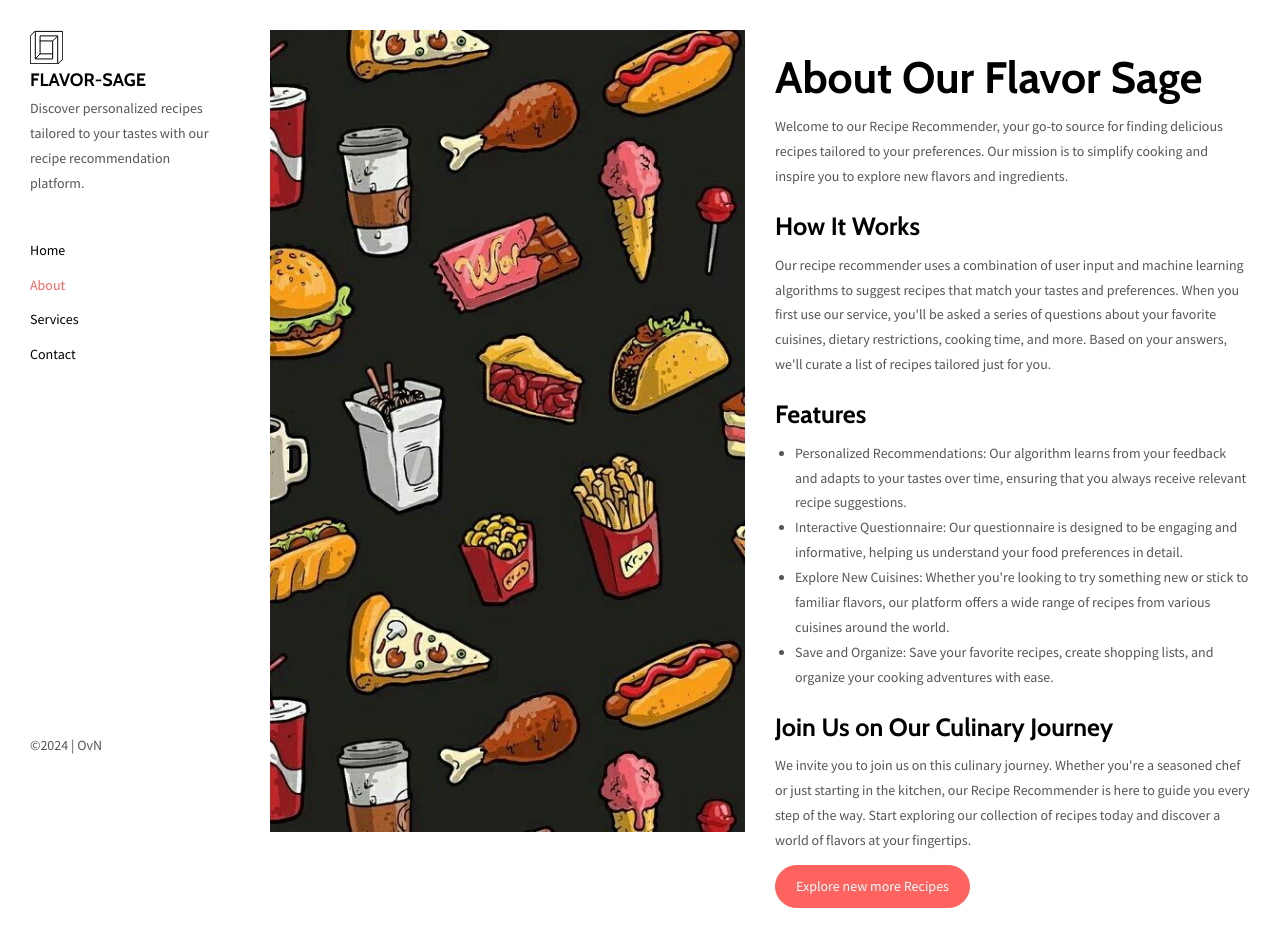
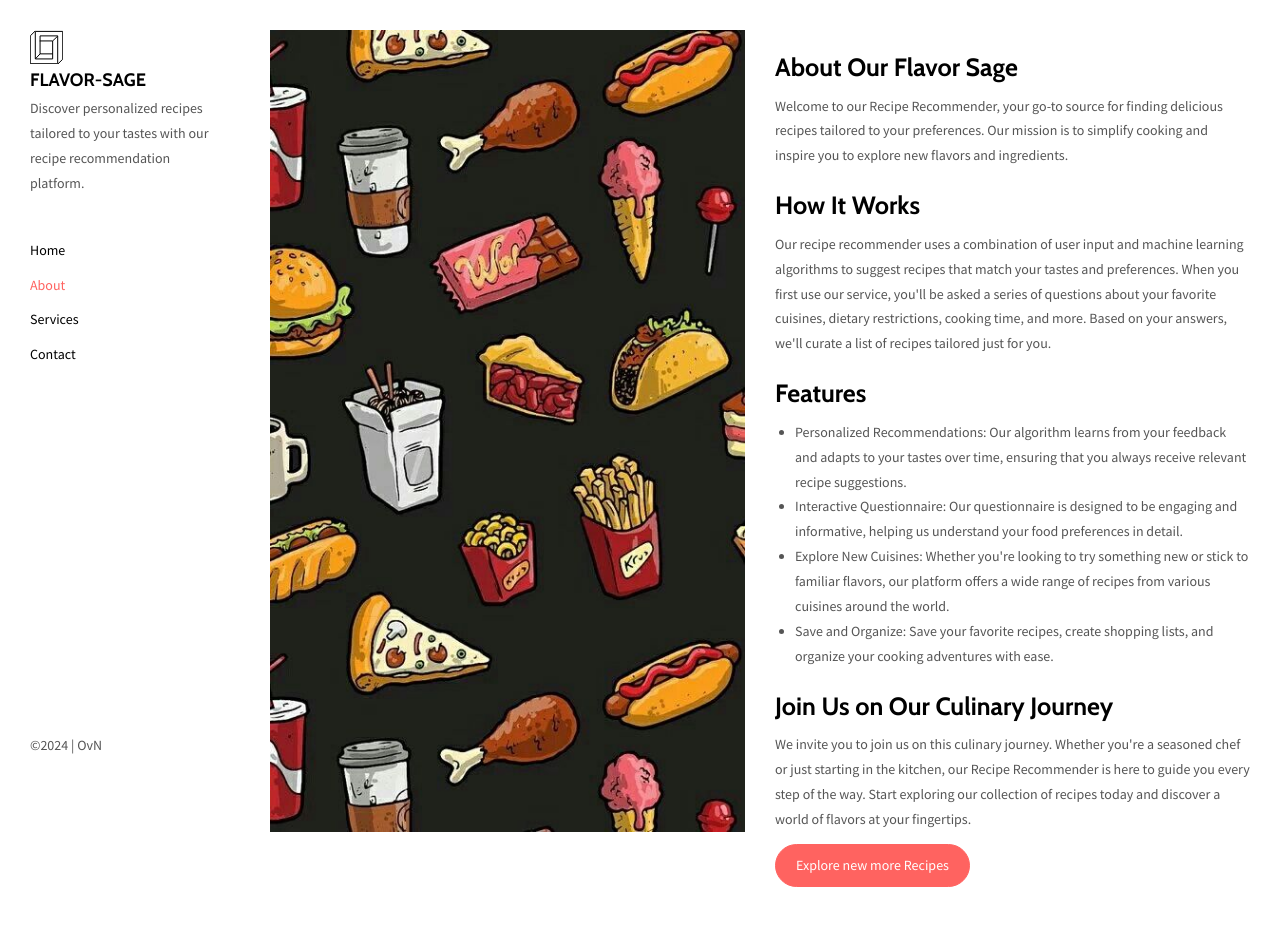
Before and after one commit to OvNMacharla/flavor-sage, a React (Create React App) app: page /about in a window 1280 px wide. After the commit the page ends 917 px from the top, so only its background shows below. Built offline with nearby package versions, Linux system fonts and the light colour scheme.

Commit message:
ui  changes

```diff
--- a/src/About/About.jsx
+++ b/src/About/About.jsx
@@ -31,7 +31,7 @@ function About() {
   </div>
   <div className="col-xs-12 col-md-6">
 
-    <h1>About Our Flavor Sage</h1>
+    <h3>About Our Flavor Sage</h3>
 
     <p>Welcome to our Recipe Recommender, your go-to source for finding delicious recipes tailored to your preferences. Our mission is to simplify cooking and inspire you to explore new flavors and ingredients.</p>
 
--- a/src/Contact/Contact.css
+++ b/src/Contact/Contact.css
@@ -7,6 +7,11 @@
 }
 .imgElement{
     width: 59%;
+}
+@media (min-width:768px){
+    .imgElement{
+        width: 59%;
+    }
 }
 .thankyou-wrapper h1{
   text-align:center;
--- a/src/Contact/Contact.jsx
+++ b/src/Contact/Contact.jsx
@@ -53,7 +53,7 @@ function Contact() {
                      </nav>
                      </div>
                </div>
-             <h1>Contact Us</h1>
+             <h3>Contact Us</h3>
              <p>Thank you for your interest in reaching out to us. Your feedback, inquiries, and suggestions are invaluable to us as we strive to improve and provide the best possible experience for our visitors and customers. Please feel free to connect with us using any of the contact methods below.</p>
            </div>
            <div className="section-container-spacer">
@@ -114,7 +114,7 @@ function Contact() {
                 <div className="login-process">
                     <div className="login-main-container">
                         <div className="thankyou-wrapper">
-                            <img className='imgEle' src={thankyou} alt="thanks" />
+                            <img className='imgElement' src={thankyou} alt="thanks" />
                               <p>Thank you for taking the time to provide us with your valuable feedback. Your input helps us improve our services and ensure that we continue to meet your needs and preferences.. </p>
                                 <a href="home" className="btn btn-primary" title="">Go Back</a>
                               <div className="clr"></div>
```
